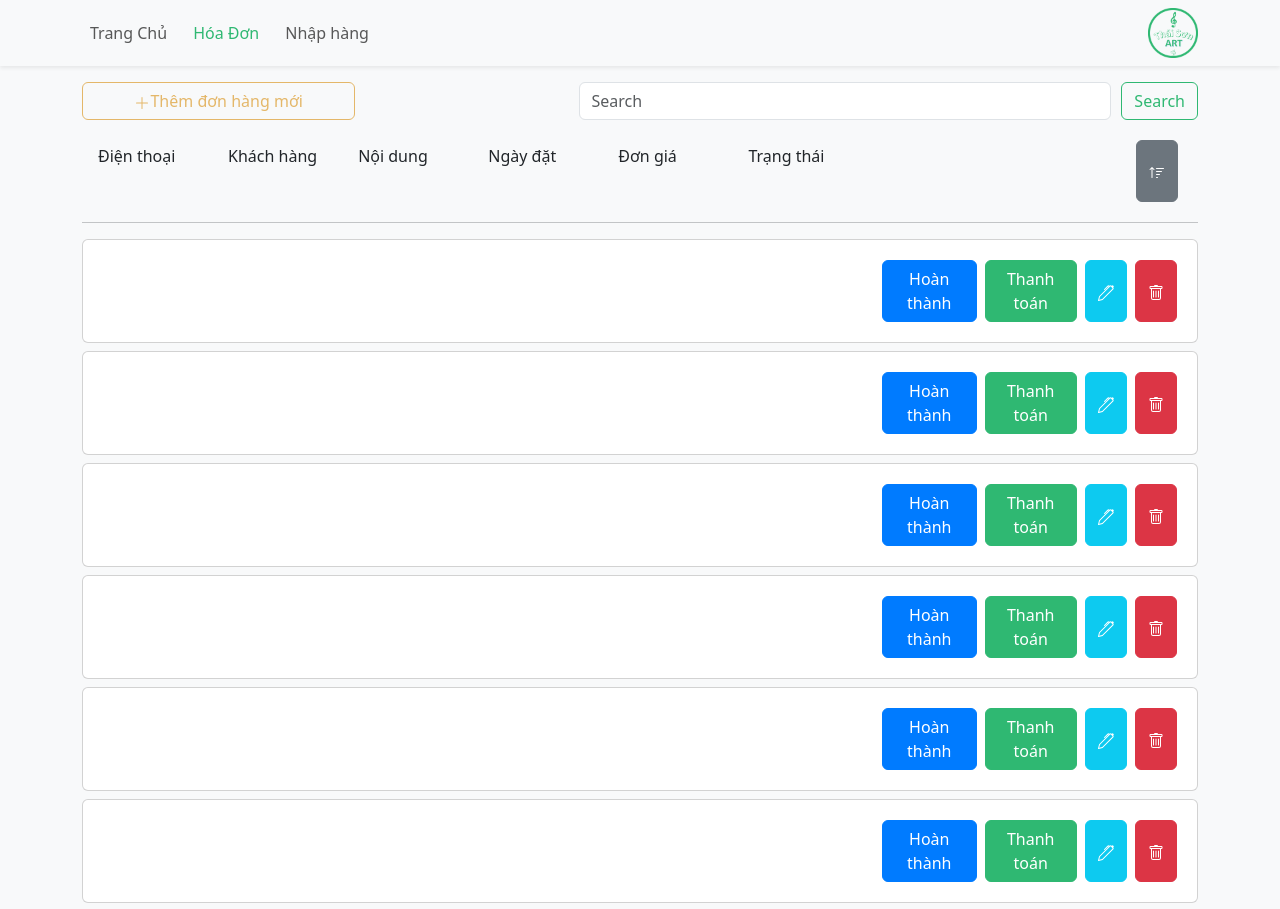
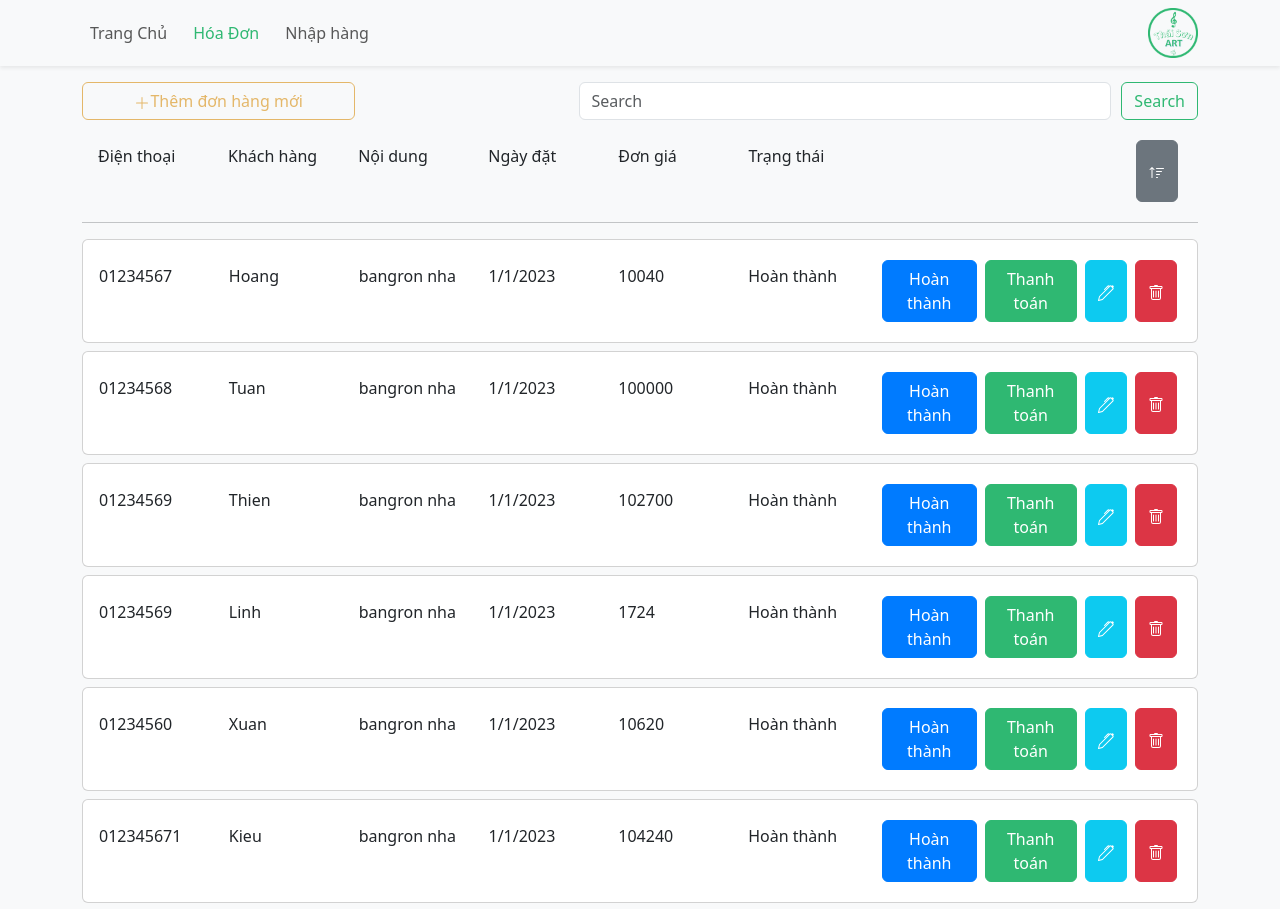
Before and after one commit to SonDangUIT1111/AdvertisingBillboardsStoreManagement, a React (Vite) app: page /hoadon/bangron in a window 1280 px wide. Shown: the top 909 px of the page. Built offline with nearby package versions, Linux system fonts and the light colour scheme.

Commit message:
Search ...

```diff
--- a/src/components/HoaDonTitle.tsx
+++ b/src/components/HoaDonTitle.tsx
@@ -1,5 +1,8 @@
 import "../styles/styles.css";
-export function HoaDonTitle() {
+type Props = {
+  handleSort: React.MouseEventHandler<HTMLButtonElement>;
+};
+export function HoaDonTitle({ handleSort }: Props) {
   return (
     <>
       <div
@@ -70,6 +73,7 @@ export function HoaDonTitle() {
             type="button"
             className="btn btn-secondary m-1"
             style={{ visibility: "visible" }}
+            onClick={handleSort}
           >
             <svg
               xmlns="http://www.w3.org/2000/svg"
--- a/src/components/SearchBar.tsx
+++ b/src/components/SearchBar.tsx
@@ -1,11 +1,40 @@
 import "bootstrap";
+import { useState } from "react";
 type SearchBarProps = {
   areaIndex: string;
+  listInfo: any[];
+  copyList: {
+    id: number;
+    phoneNumber: string;
+    name: string;
+    note: string;
+    height: number;
+    width: number;
+    price: number;
+    discount: number;
+    deposit: number;
+    state: string;
+    dateOrder: string;
+    total: number;
+  }[];
+  setListInfo: React.Dispatch<React.SetStateAction<any>>;
 };
-export function SearchBar({ areaIndex }: SearchBarProps) {
+export function SearchBar({
+  areaIndex,
+  listInfo,
+  copyList,
+  setListInfo,
+}: SearchBarProps) {
+  const filterList = (e: React.FormEvent) => {
+    e.preventDefault();
+    setListInfo(
+      copyList.filter((info) => info.phoneNumber.includes(searchWord) === true)
+    );
+  };
+  const [searchWord, setSearchWord] = useState("");
   return (
     <nav>
-      <form className="d-flex flex-row mb-3">
+      <form className="d-flex flex-row mb-3" onSubmit={(e) => filterList(e)}>
         {areaIndex === "1" ? (
           <a
             href={`/hoadon/decal/themhoadon`}
@@ -132,10 +161,14 @@ export function SearchBar({ areaIndex }: SearchBarProps) {
           type="search"
           placeholder="Search"
           aria-label="Search"
+          onChange={(e) => {
+            setSearchWord(e.target.value);
+          }}
         />
         <button
           className="btn btn-outline-success my-2 my-sm-0 submit-custom mr-3"
           type="submit"
+          id="btnSearch"
         >
           Search
         </button>
--- a/src/data/data.ts
+++ b/src/data/data.ts
@@ -111,3 +111,117 @@ export const HoaDonDecalData = [
         dateOrder: '1/1/2023',
         total: 0
 }]
+
+export const HoaDonBangRonData = [
+    {
+        id: 123456,
+        phoneNumber: '01234567',
+        name: 'Hoang',
+        note: 'bangron nha',
+        height: 1.2,
+        width: 1.2,
+        price: 10040,
+        discount: 0,
+        deposit: 0,
+        state: 'Hoàn thành',
+        dateOrder: '1/1/2023',
+        total: 0
+    },
+    {
+        id: 123457,
+        phoneNumber: '01234568',
+        name: 'Tuan',
+        note: 'bangron nha',
+        height: 1.2,
+        width: 1.2,
+        price: 100000,
+        discount: 0,
+        deposit: 0,
+        state: 'Hoàn thành',
+        dateOrder: '1/1/2023',
+        total: 0
+    },
+    {
+        id: 123458,
+        phoneNumber: '01234569',
+        name: 'Thien',
+        note: 'bangron nha',
+        height: 1.2,
+        width: 1.2,
+        price: 102700,
+        discount: 0,
+        deposit: 0,
+        state: 'Hoàn thành',
+        dateOrder: '1/1/2023',
+        total: 0
+    },
+    {
+        id: 123459,
+        phoneNumber: '01234569',
+        name: 'Linh',
+        note: 'bangron nha',
+        height: 1.2,
+        width: 1.2,
+        price: 1724,
+        discount: 0,
+        deposit: 0,
+        state: 'Hoàn thành',
+        dateOrder: '1/1/2023',
+        total: 0
+    },
+    {
+        id: 123450,
+        phoneNumber: '01234560',
+        name: 'Xuan',
+        note: 'bangron nha',
+        height: 1.2,
+        width: 1.2,
+        price: 10620,
+        discount: 0,
+        deposit: 0,
+        state: 'Hoàn thành',
+        dateOrder: '1/1/2023',
+        total: 0
+    },
+    {
+        id: 123451,
+        phoneNumber: '012345671',
+        name: 'Kieu',
+        note: 'bangron nha',
+        height: 1.2,
+        width: 1.2,
+        price: 104240,
+        discount: 0,
+        deposit: 0,
+        state: 'Hoàn thành',
+        dateOrder: '1/1/2023',
+        total: 0
+    },
+    {
+        id: 123452,
+        phoneNumber: '01234562',
+        name: 'Duy',
+        note: 'bangron nha',
+        height: 1.2,
+        width: 1.2,
+        price: 13300,
+        discount: 0,
+        deposit: 0,
+        state: 'Hoàn thành',
+        dateOrder: '1/1/2023',
+        total: 0
+    },
+    {
+        id: 123453,
+        phoneNumber: '01234563',
+        name: 'Luan',
+        note: 'bangron nha',
+        height: 1.2,
+        width: 1.2,
+        price: 11000,
+        discount: 0,
+        deposit: 0,
+        state: 'Hoàn thành',
+        dateOrder: '1/1/2023',
+        total: 0
+}]
--- a/src/pages/HoaDon_BangRon.tsx
+++ b/src/pages/HoaDon_BangRon.tsx
@@ -1,24 +1,55 @@
+import { useState } from "react";
 import { HoaDonItemList } from "../components/HoaDonItemList";
 import { HoaDonTitle } from "../components/HoaDonTitle";
 import { SearchBar } from "../components/SearchBar";
+import { HoaDonBangRonData, HoaDonDecalData } from "../data/data";
 
 export function HoaDon_BangRon() {
+  let isDefault = true;
+  const [list, setList] = useState(HoaDonBangRonData);
+  const [copyList, setCopyList] = useState(HoaDonBangRonData);
+  const handleSort = () => {
+    console.log(list);
+    if (isDefault) {
+      setList(
+        list.sort((a, b) => {
+          return b.price - a.price;
+        })
+      );
+    } else
+      setList(
+        list.sort((a, b) => {
+          return a.price - b.price;
+        })
+      );
+    isDefault = !isDefault;
+  };
   return (
     <>
-      <SearchBar areaIndex={"2"} />
-      <HoaDonTitle />
-      <HoaDonItemList />
-      <HoaDonItemList />
-      <HoaDonItemList />
-      <HoaDonItemList />
-      <HoaDonItemList />
-      <HoaDonItemList />
-      <HoaDonItemList />
-      <HoaDonItemList />
-      <HoaDonItemList />
-      <HoaDonItemList />
-      <HoaDonItemList />
-      <HoaDonItemList />
+      <SearchBar
+        areaIndex={"2"}
+        listInfo={list}
+        setListInfo={setList}
+        copyList={copyList}
+      />
+      <HoaDonTitle handleSort={handleSort} />
+      {list.map((data) => (
+        <HoaDonItemList
+          key={data.id}
+          phoneNumber={data.phoneNumber}
+          name={data.name}
+          note={data.note}
+          height={data.height}
+          width={data.width}
+          price={data.price}
+          discount={data.discount}
+          deposit={data.deposit}
+          state={data.state}
+          dateOrder={data.dateOrder}
+          id={data.id}
+          total={0}
+        />
+      ))}
     </>
   );
 }
--- a/src/pages/HoaDon_Decal.tsx
+++ b/src/pages/HoaDon_Decal.tsx
@@ -1,14 +1,35 @@
+import { useState } from "react";
 import { HoaDonItemList } from "../components/HoaDonItemList";
 import { HoaDonTitle } from "../components/HoaDonTitle";
 import { SearchBar } from "../components/SearchBar";
 import { HoaDonDecalData } from "../data/data";
 
 export function HoaDon_Decal() {
+  let isDefault = true;
+  const [list, setList] = useState(HoaDonDecalData);
+  const [copyList, setCopyList] = useState(HoaDonDecalData);
+
+  const handleSort = () => {
+    isDefault = !isDefault;
+    if (isDefault) {
+      list.sort((a, b) => {
+        return b.price - a.price;
+      });
+    } else
+      return list.sort((a, b) => {
+        return a.price - b.price;
+      });
+  };
   return (
     <>
-      <SearchBar areaIndex={"1"} />
-      <HoaDonTitle />
-      {HoaDonDecalData.map((data) => (
+      <SearchBar
+        areaIndex={"1"}
+        listInfo={list}
+        setListInfo={setList}
+        copyList={copyList}
+      />
+      <HoaDonTitle handleSort={handleSort} />
+      {list.map((data) => (
         <HoaDonItemList
           key={data.id}
           phoneNumber={data.phoneNumber}
--- a/src/pages/ThemHoaDonMoi_BangRon.tsx
+++ b/src/pages/ThemHoaDonMoi_BangRon.tsx
@@ -1,16 +1,71 @@
+import { useState } from "react";
 import { FileDrop } from "../components/drag_and_drop_component/FileDrop";
 import { Information_Decal_BangRon } from "../components/drag_and_drop_component/Information_Decal_BangRon";
+import { HoaDonBangRonData, HoaDonDecalData } from "../data/data";
 
 export function ThemHoaDonMoi_BangRon() {
+  const [imageData, setImageData] = useState("");
+  const [phoneNumber, setPhoneNumber] = useState("");
+  const [name, setName] = useState("");
+  const [note, setNote] = useState("");
+  const [height, setHeight] = useState(0);
+  const [width, setWidth] = useState(0);
+  const [price, setPrice] = useState(0);
+  const [discount, setDiscount] = useState(0);
+  const [deposit, setDeposit] = useState(0);
+  const [copy, setCopy] = useState(0);
+  const [total, setTotal] = useState(0);
+
+  const handleAdd = (e: React.FormEvent) => {
+    e.preventDefault();
+    HoaDonBangRonData.push({
+      id: 123,
+      phoneNumber,
+      name,
+      note,
+      height,
+      width,
+      price,
+      discount,
+      deposit,
+      state: "Not completed",
+      dateOrder: "1/1/2023",
+      total: 0,
+    });
+    console.log(imageData);
+  };
+  const handleCalculate = () => {
+    setPrice(height * width * 50000);
+    setTotal(height * width * 50000 - discount);
+    setCopy(height * width * 50000);
+  };
+  const handleCalculateWithDiscount = (value: number) => {
+    setTotal(copy - value);
+  };
   return (
     <>
       <div className="container">
         <div className="row">
           <div className="col">
-            <FileDrop />
+            <FileDrop setImageData={setImageData} />
           </div>
           <div className="col" style={{ marginTop: "20px" }}>
-            <Information_Decal_BangRon />
+            <Information_Decal_BangRon
+              imageData={imageData}
+              price={price}
+              total={total}
+              setPhoneNumber={setPhoneNumber}
+              setName={setName}
+              setNote={setNote}
+              setHeight={setHeight}
+              setWidth={setWidth}
+              setPrice={setPrice}
+              setDiscount={setDiscount}
+              setDeposit={setDeposit}
+              handleAdd={handleAdd}
+              handleCalculate={handleCalculate}
+              handleCalculateWithDiscount={handleCalculateWithDiscount}
+            />
           </div>
         </div>
       </div>
```
